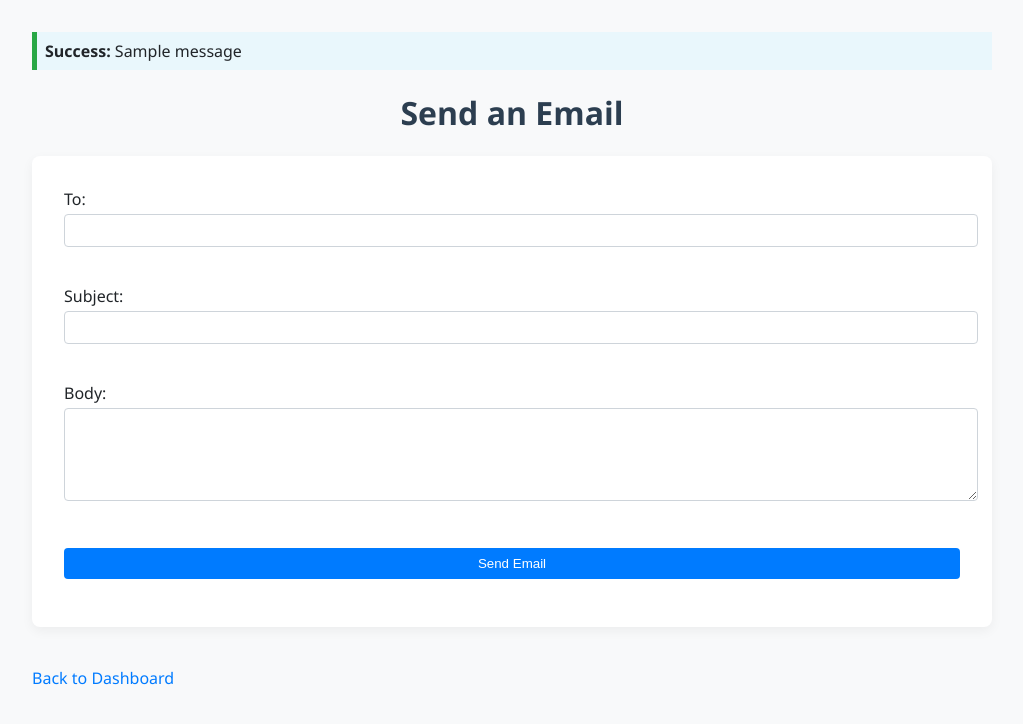
After one commit to a-tsagkalidis/m365-email-dashboard, a Flask app: template app/templates/send.html in a window 1280 px wide. The commit adds this page. Shown: the top 724 px of the page, without its empty margins (128-1151 px from the left). Run offline with Flask 3, Linux system fonts and the light colour scheme; the template is opened without the code that fills it, so the values that code supplies are empty; one stand-in notice (Sample message) is shown.

Commit message:
Update: CSS and send email added

```diff
--- /dev/null
+++ b/app/static/style.css
@@ -0,0 +1,86 @@
+body {
+    font-family: 'Segoe UI', Tahoma, Geneva, Verdana, sans-serif;
+    margin: 2rem auto;
+    max-width: 960px;
+    background-color: #f8f9fa;
+    color: #212529;
+}
+
+h1, h2 {
+    color: #2c3e50;
+    text-align: center;
+}
+
+table {
+    width: 100%;
+    border-collapse: collapse;
+    margin-top: 1rem;
+}
+
+table, th, td {
+    border: 1px solid #dee2e6;
+}
+
+th, td {
+    padding: 0.75rem;
+    text-align: left;
+}
+
+th {
+    background-color: #343a40;
+    color: white;
+}
+
+tr:nth-child(even) {
+    background-color: #f2f2f2;
+}
+
+a {
+    display: inline-block;
+    margin-top: 1.5rem;
+    text-decoration: none;
+    color: #007bff;
+}
+
+a:hover {
+    text-decoration: underline;
+}
+
+form {
+    background-color: #ffffff;
+    padding: 2rem;
+    border-radius: 0.5rem;
+    box-shadow: 0 4px 12px rgba(0, 0, 0, 0.05);
+}
+
+input, textarea {
+    width: 100%;
+    padding: 0.5rem;
+    margin-top: 0.25rem;
+    margin-bottom: 1rem;
+    border: 1px solid #ced4da;
+    border-radius: 4px;
+}
+
+input[type="submit"] {
+    background-color: #007bff;
+    color: white;
+    border: none;
+    cursor: pointer;
+}
+
+input[type="submit"]:hover {
+    background-color: #0056b3;
+}
+
+ul {
+    list-style: none;
+    padding: 0;
+}
+
+li {
+    padding: 0.5rem;
+    margin: 0.5rem 0;
+    border-left: 5px solid #17a2b8;
+    background-color: #e9f7fc;
+}
--- a/app/templates/dashboard.html
+++ b/app/templates/dashboard.html
@@ -1,6 +1,7 @@
 <!DOCTYPE html>
 <html>
 <head>
+    <link rel="stylesheet" href="{{ url_for('static', filename='style.css') }}">
     <title>Email Dashboard</title>
 </head>
 <body>
@@ -19,5 +20,6 @@
         </tr>
         {% endfor %}
     </table>
+    <p><a href="{{ url_for('maildash.send_email') }}">Send a New Email</a></p>
 </body>
 </html>
--- /dev/null
+++ b/app/templates/send.html
@@ -0,0 +1,37 @@
+<!DOCTYPE html>
+<html>
+<head>
+    <link rel="stylesheet" href="{{ url_for('static', filename='style.css') }}">
+    <title>Send Email</title>
+</head>
+<body>
+
+  {% with messages = get_flashed_messages(with_categories=true) %}
+    {% if messages %}
+      <ul>
+      {% for category, message in messages %}
+          <li style="border-left-color: {% if category == 'success' %}#28a745{% elif category == 'danger' %}#dc3545{% endif %};">
+              <strong>{{ category.capitalize() }}:</strong> {{ message }}
+          </li>
+      {% endfor %}
+      </ul>
+    {% endif %}
+  {% endwith %}
+
+    <h1>Send an Email</h1>
+    <form method="POST">
+        <label for="to_email">To:</label><br>
+        <input type="email" id="to_email" name="to_email" required><br><br>
+
+        <label for="subject">Subject:</label><br>
+        <input type="text" id="subject" name="subject" required><br><br>
+
+        <label for="body">Body:</label><br>
+        <textarea id="body" name="body" rows="5" cols="40" required></textarea><br><br>
+
+        <input type="submit" value="Send Email">
+    </form>
+
+    <p><a href="{{ url_for('maildash.dashboard') }}">Back to Dashboard</a></p>
+</body>
+</html>
```
Also changed, not shown: app/maildash.py (+58 -2 lines).
